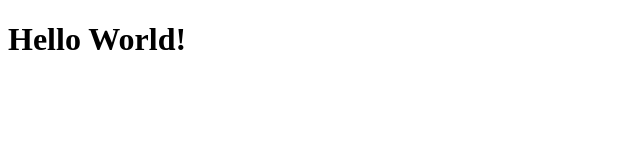
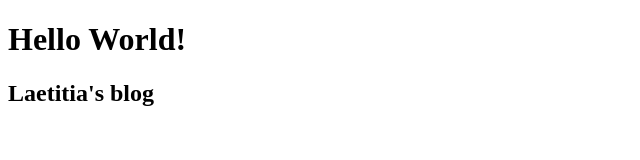
Before and after one commit to supertata/git-studies, a plain HTML site: page index.html in a window 1280 px wide. Shown: the whole page, without its empty margins (0-640 px from the left). Drawn offline with Linux system fonts and the light colour scheme.

Commit message:
added h2

```diff
--- a/index.html
+++ b/index.html
@@ -7,6 +7,7 @@
 </head>
 <body>
     <h1>Hello World!</h1>
+    <h2>Laetitia's blog</h2>
 
 </body>
 </html>
```
